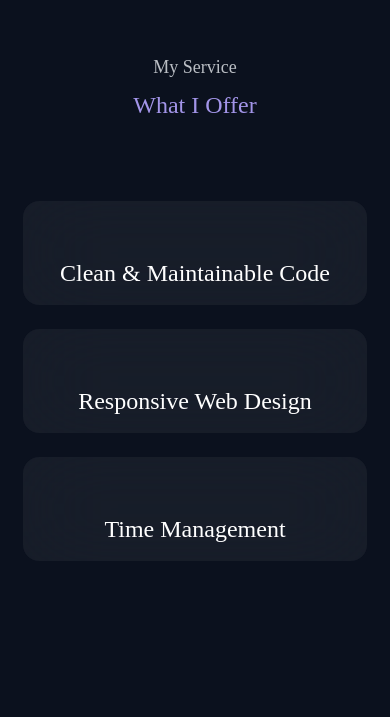
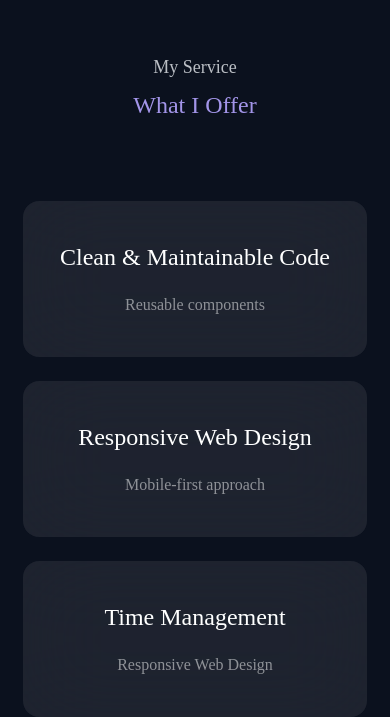
Before and after one commit to Md-Gajjali/Apon-Portfolio, a React (Vite) app: page / in a window 390 px wide. Shown: the part 3605-4322 px from the top of the page. Built offline with nearby package versions, Linux system fonts and the light colour scheme; a web font is replaced by a local one; what tailwind-animations would draw is missing.

Commit message:
update responsive

```diff
--- a/src/Componets/ClientCard.jsx
+++ b/src/Componets/ClientCard.jsx
@@ -2,7 +2,8 @@ import React from 'react'
 
 const ClientCard = ({heading,title,imgSrc}) => {
   return (
-    <div className=' w-90 lg:w-120 backdrop-blur-2xl bg-white/5  py-7 px-8 rounded-2xl'>
+    <div className='timeline-view animate-blurred-fade-in animate-range-[entry_10%_contain_30%]
+ w-90 lg:w-120 backdrop-blur-2xl bg-white/5  py-7 px-8 rounded-2xl'>
       <div>
         <img src={imgSrc} alt="" className='w-20 h-20 rounded-full' />
         <h3 className='text-white text-[18px] py-8'>{heading}</h3>
--- a/src/Componets/ContactCard.jsx
+++ b/src/Componets/ContactCard.jsx
@@ -3,7 +3,8 @@ import Buttons from './Buttons'
 
 const ContactCard = ({icons,iconNAme,contact,btn}) => {
   return (
-    <div className='lg:w-120 w-78 backdrop-blur-2xl bg-white/5 py-4 px-5 text-center rounded-2xl mt-10 leading-9'>
+    <div className='timeline-view animate-blurred-fade-in animate-range-[entry_10%_contain_30%]
+ lg:w-120 w-78 backdrop-blur-2xl bg-white/5 py-4 px-5 text-center rounded-2xl mt-10 leading-9'>
       <div>
         <span className='text-white  flex justify-center text-2xl'>{icons}</span>
         <h4 className='text-white text-[18px] mt-3'>{iconNAme}</h4>
--- a/src/Componets/Project.jsx
+++ b/src/Componets/Project.jsx
@@ -1,37 +1,47 @@
 import React from 'react'
 import Container from './Container'
 import Heading from './Heading'
-import ProjectCard from './ProjectCard'
 import pacific from '../assets/pacific.png'
 import project from '../assets/e-commerce.png'
 import gerold from '../assets/gerold.png'
 import Buttons from './Buttons'
+import { MdPlayArrow } from "react-icons/md";
+
 
 const Project = () => {
   return (
     <div id='Project' className='mt-50 '>
       <Container>
         <Heading title='My Project' Header='Recent project ' />
-        <div className='lg:justify-between  mt-20  flex flex-col  gap-6 lg:flex-row justify-center items-center   '>
-          <div className='lg:w-100 w-80  py-7 px-5 rounded-2xl backdrop-blur-2xl bg-white/5 cursor-pointer '>
+        <div className='  mt-20  flex flex-col  gap-6 lg:flex-row justify-center items-center   '>
+
+          <div className='timeline-view animate-blurred-fade-in animate-range-[entry_5%_contain_70%]
+ lg:justify-between lg:w-100 w-80  py-7 px-5 rounded-2xl backdrop-blur-2xl bg-white/10 cursor-pointer '>
             <img src={project} alt="" className='h-50 rounded-sm' />
             <h3 className='text-white text-[20px] py-4 '>E-commerce project</h3>
+            <p className='text-gray-400'>This is a responsive E-commerce web application where users can browse products and add items to their shopping cart. The project demonstrates my frontend development skills using modern technologies and component-based architecture.</p>
             <a href="http://e-commerce-lac-six-30.vercel.app" target="_blank" rel="noopener noreferrer">
-            <Buttons className='w-30 bg-DarkBlue text-white'>Demo</Buttons>
+              <buttons className='w-30 mt-4 bg-DarkBlue text-white flex items-center gap-3 py-4 px-3 rounded-2xl text-[18px]'>Preview <MdPlayArrow className='text-white text-2xl'/></buttons>
             </a>
           </div>
-          <div className='lg:w-100 w-80  py-7 px-5 rounded-2xl backdrop-blur-2xl bg-white/5 cursor-pointer '>
+
+          <div className='timeline-view animate-blurred-fade-in animate-range-[entry_5%_contain_70%]
+ lg:justify-between lg:w-100 w-80  py-7 px-5 rounded-2xl backdrop-blur-2xl bg-white/10 cursor-pointer '>
             <img src={gerold} alt="" className='h-50 rounded-sm' />
             <h3 className='text-white text-[20px] py-4 '>Gerold project</h3>
+            <p className='text-gray-400'>This is a modern personal portfolio website showcasing projects, skills, and developer experience. It features a clean UI, responsive design, and smooth animations to present my work professionally.</p>
             <a href="http://gerolad.vercel.app" target="_blank" rel="noopener noreferrer">
-            <Buttons className='w-30 bg-DarkBlue text-white'>Demo</Buttons>
+              <buttons className='w-30 mt-4 bg-DarkBlue text-white flex items-center gap-3 py-4 px-3 rounded-2xl text-[18px]'>Preview <MdPlayArrow className='text-white text-2xl'/></buttons>
             </a>
           </div>
-          <div className='lg:w-100 w-80  py-7 px-5 rounded-2xl backdrop-blur-2xl bg-white/5 cursor-pointer '>
+
+          <div className='timeline-view animate-blurred-fade-in animate-range-[entry_5%_contain_70%]
+ lg:justify-between lg:w-100 w-80  py-7 px-5 rounded-2xl backdrop-blur-2xl bg-white/10 cursor-pointer '>
             <img src={pacific} alt="" className='h-50 rounded-sm' />
             <h3 className='text-white text-[20px] py-4 '>E-commerce project</h3>
+            <p className='text-gray-400'>This is a modern web application designed to showcase a clean UI and responsive layout for an online platform. The project highlights my frontend development skills by building a structured, user-friendly interface and deploying it on Vercel.</p>
             <a href="https://pacific-crop-silk.vercel.app" target="_blank" rel="noopener noreferrer">
-            <Buttons className='w-30 bg-DarkBlue text-white'>Demo</Buttons>
+              <buttons className='w-30 mt-4 bg-DarkBlue text-white flex items-center gap-3 py-4 px-3 rounded-2xl text-[18px]'>Preview <MdPlayArrow className='text-white text-2xl'/></buttons>
             </a>
           </div>
           {/* <ProjectCard imgSrc={todo} title='Todo List' btn='Demo' />
--- a/src/Componets/ProjectCard.jsx
+++ /dev/null
@@ -1,14 +0,0 @@
-import React from 'react'
-import Buttons from './Buttons'
-
-const ProjectCard = ({title,imgSrc,btn}) => {
-  return (
-    <div className='lg:w-100 w-80  py-7 px-5 rounded-2xl backdrop-blur-2xl bg-white/50 cursor-pointer '>
-      <img src={imgSrc} alt="" className='h-55 rounded-2xl'/>
-      <h3 className='text-white text-[20px] py-4 '>{title}</h3>
-      <Buttons className='w-30 bg-DarkBlue text-white'>{btn}</Buttons>
-    </div>
-  )
-}
-
-export default ProjectCard
--- a/src/Componets/ServiceCard.jsx
+++ b/src/Componets/ServiceCard.jsx
@@ -1,12 +1,12 @@
 import React from 'react'
 import Buttons from './Buttons'
 
-const ServiceCard = ({heading}) => {
+const ServiceCard = ({heading,para}) => {
   return (
-    <div className='w-86 px-5 py-4  backdrop-blur-2xl flex justify-center items-center tect-center cursor-pointer bg-white/5   rounded-2xl  '>
-        <div className=' text-center '>
-            <h3 className='w-80 text-white text-2xl mt-10 '>{heading}</h3>
-        </div>
+    <div className='timeline-view animate-blurred-fade-in animate-range-[entry_10%_contain_30%]
+      w-86 px-5 py-10  backdrop-blur-2xl   text-center cursor-pointer bg-white/8   rounded-2xl  '>
+            <h3 className=' text-white text-2xl   '>{heading}</h3>
+            <p className='text-white/50 mt-5'>{para}</p>
     </div>
   )
 }
--- a/src/Componets/Services.jsx
+++ b/src/Componets/Services.jsx
@@ -9,9 +9,9 @@ const Services = () => {
       <Container>
         <Heading  title='My Service' Header='What I Offer' />
         <div className='lg:justify-between  mt-20  flex flex-col  gap-6 lg:flex-row justify-center items-center   '>
-            <ServiceCard heading='Clean & Maintainable Code'   />
-            <ServiceCard heading='Responsive Web Design'   />
-            <ServiceCard heading='Time Management'  />
+            <ServiceCard heading='Clean & Maintainable Code'  para='Reusable components' />
+            <ServiceCard heading='Responsive Web Design'  para='Mobile-first approach' />
+            <ServiceCard heading='Time Management' para='Responsive Web Design' />
         </div>
       </Container>
     </div>
--- a/src/Componets/SkillCard.jsx
+++ b/src/Componets/SkillCard.jsx
@@ -4,7 +4,8 @@ import Flex from './Flex'
 const SkillCard = ({ icons, Skills, subSkil, Heading, icons1, Skills1, subSkil1, subSki2, Skills2, icons2, icons3, Skills3, subSkil3, icons4, Skills4, subSkil4, icons5, Skills5, subSkil5 }) => {
     return (
         <>
-        <div className='W-full   backdrop-blur-2xl bg-white/5 py-10 px-6 lg:px-20 mt-30 rounded-2xl '>
+        <div className='timeline-view animate-blurred-fade-in animate-range-[entry_5%_contain_70%]
+ lg:justify-between W-full   backdrop-blur-2xl bg-white/5 py-10 px-6 lg:px-20 mt-30 rounded-2xl '>
             <h3 className='text-DarkBlue text-center pb-10'>{Heading}</h3>
             <div className='flex   gap-15 lg:gap-15'>
                     <div>
--- a/src/Componets/Skills.jsx
+++ b/src/Componets/Skills.jsx
@@ -20,7 +20,8 @@ import { RiUserCommunityFill } from "react-icons/ri";
 const Skills = () => {
     return (
         <>
-            <div id='Skills' className='mt-50  '>
+            <div id='Skills' className='mt-50
+ '>
                 <Container>
                     <Heading title='My Abilities' Header='My Experience' />
                     <Flex className='justify-between  flex-col lg:flex-row px-4'>
```
